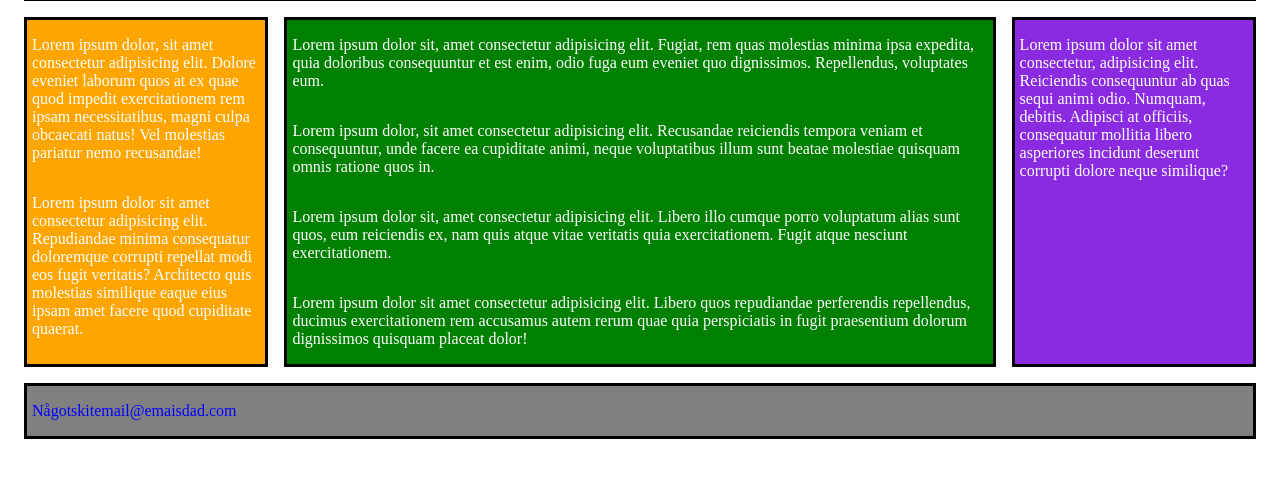
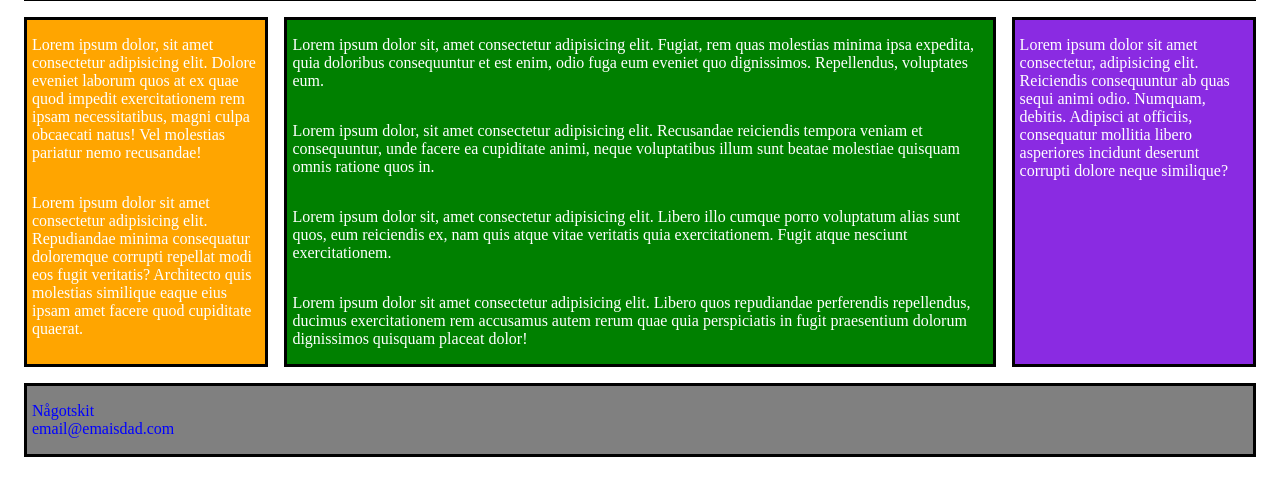
Before and after one commit to Shasen1/CV, a plain HTML site: page index.html in a window 1280 px wide. Shown: the part 93-588 px from the top of the page. Drawn offline with Linux system fonts and the light colour scheme.

Commit message:
sista för idag

```diff
--- a/index.html
+++ b/index.html
@@ -31,8 +31,8 @@
         </div>
 
         <footer>
-            <p> Någotskit</p>
-            <p> email@emaisdad.com</p>
+            <p> Någotskit <br>email@emaisdad.com </p>
+
         </footer>
 
     </body>
```
